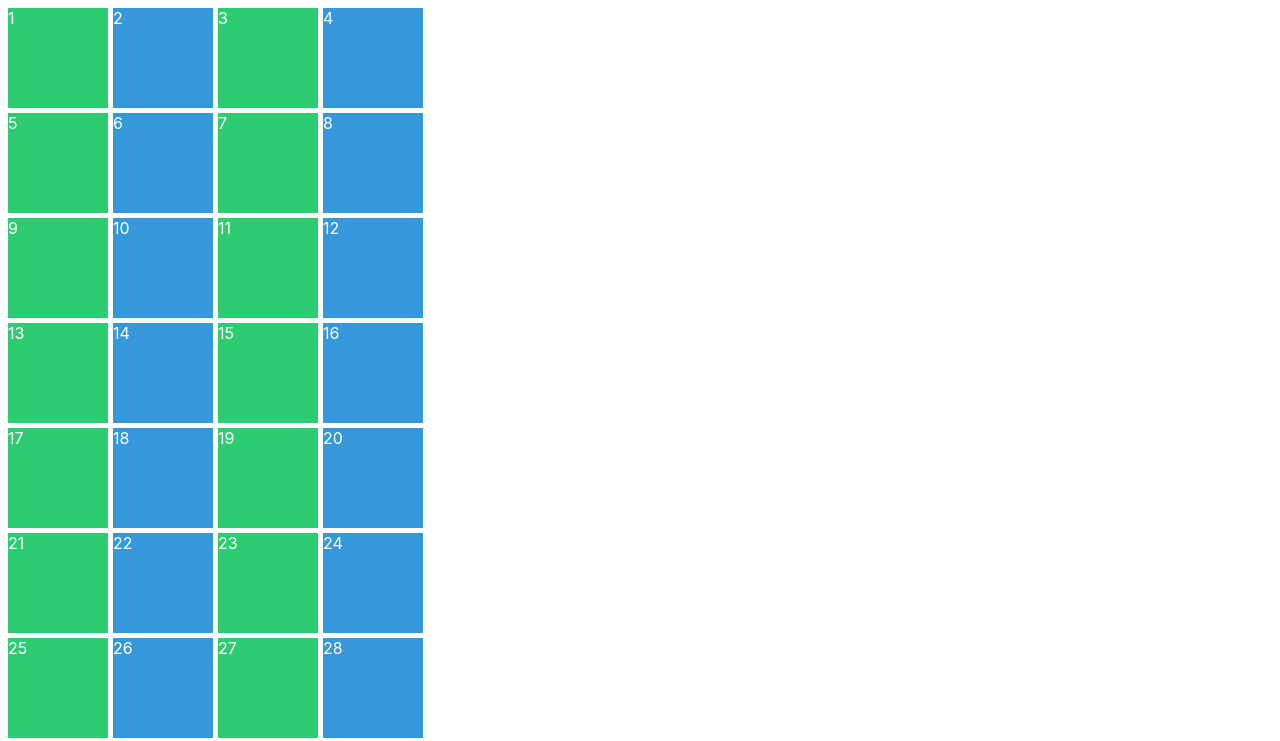
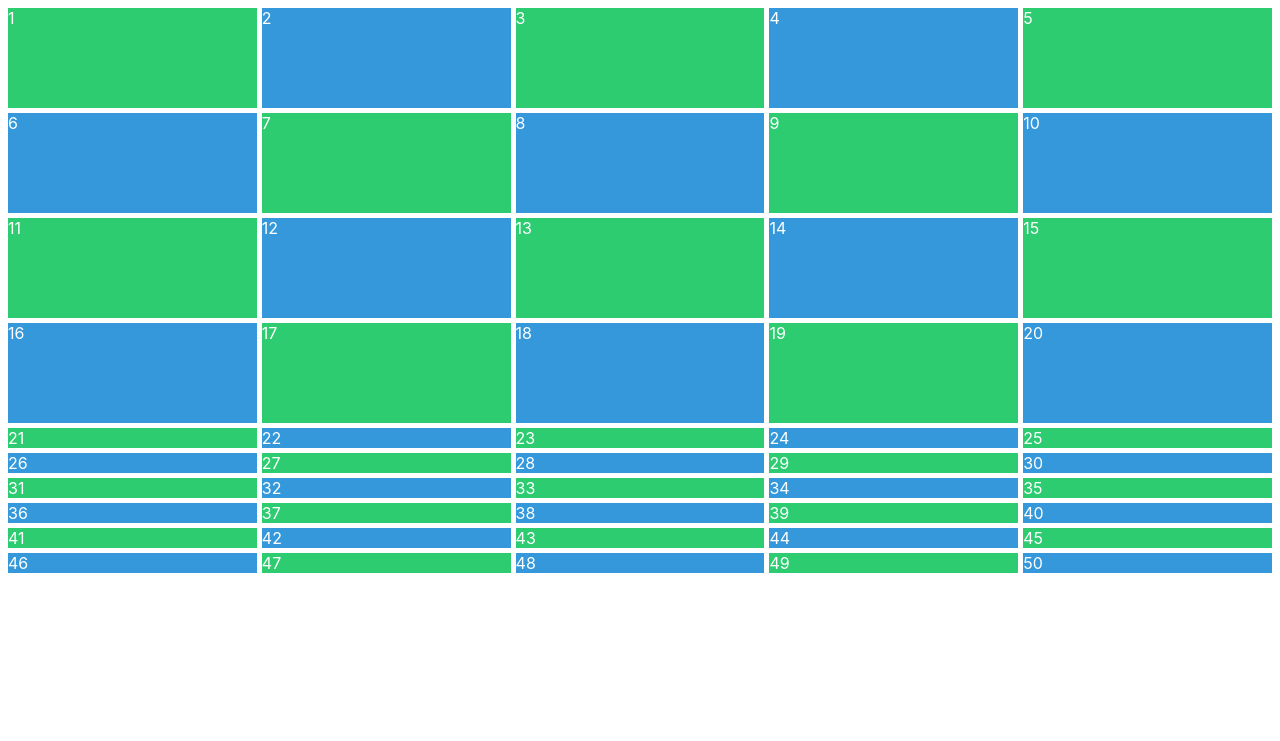
Before and after one commit to tonky0110/css-master-class, a plain HTML site: page index.html in a window 1280 px wide. Shown: the top 741 px of the page. Drawn offline with Linux system fonts and the light colour scheme.

Commit message:
2.10 minmax - minmax(min size, max size);

```diff
--- a/styles.css
+++ b/styles.css
@@ -7,11 +7,8 @@ body {
 	color: white;
 	display: grid;
 	gap: 5px;
-	grid-template-columns: repeat(4, 100px);
+	grid-template-columns: repeat(5, minmax(100px, 1fr));
 	grid-template-rows: repeat(4, 100px);
-	grid-auto-flow: row;
-	grid-auto-columns: 100px;
-	grid-auto-rows: 100px;
 }
 
 .item:nth-child(odd) {
```
